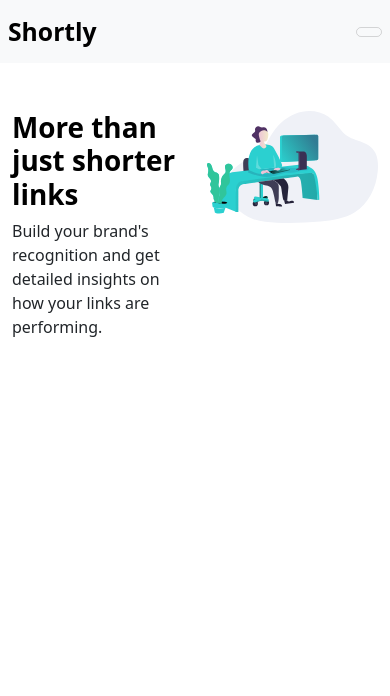
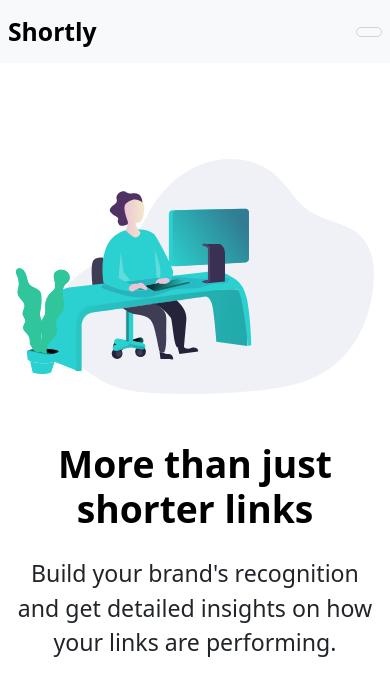
Before and after one commit to KrystianZybura/url-shortening-api-landing-page, a React (Vite) app: page / in a window 390 px wide. Shown: the top 696 px of the page. Built offline with nearby package versions, Linux system fonts and the light colour scheme.

Commit message:
mobile design improved

```diff
--- a/src/components/Introduction/index.tsx
+++ b/src/components/Introduction/index.tsx
@@ -2,15 +2,26 @@
 
 const Introduction = () => (
   <div className="div my-5">
-    <div className="row">
-      <div className="col">
-        <h1 className="fw-bold text-black">More than just shorter links</h1>
-        <p className="m-0">
+    <div className="row align-content-center text-center text-md-start">
+      <div className="col-md d-block d-md-none mx-auto my-5 px-3">
+        <div>
+          <img
+            className="w-100 h-100"
+            src={workingImage}
+            alt="working illustration"
+          />
+        </div>
+      </div>
+      <div className="col-md d-grid align-content-center">
+        <h1 className="fw-bold text-black display-3">
+          More than just shorter links
+        </h1>
+        <p className="mx-0 mt-3 fs-3">
           Build your brand's recognition and get detailed insights on how your
           links are performing.
         </p>
       </div>
-      <div className="col">
+      <div className="col-md d-none d-md-block my-auto">
         <div>
           <img
             className="w-100 h-100"
```
